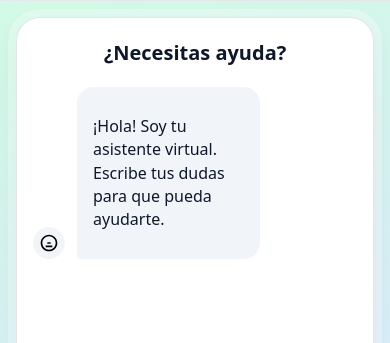
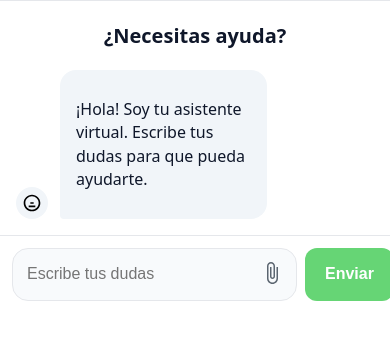
Before and after one commit to Juyens/unidonate-landing, a plain HTML site: page public/Ayuda.html in a window 390 px wide. Shown: the part 90-433 px from the top of the page. Drawn offline with Linux system fonts and the light colour scheme.

Commit message:
Cambios en Ayuda 6

```diff
--- a/public/assets/styles/Ayuda.css
+++ b/public/assets/styles/Ayuda.css
@@ -1,4 +1,3 @@
-/* ===== Reset / Vars (ESTILO UNIFICADO) ===== */
 *{ box-sizing:border-box }
 html,body{ margin:0; padding:0 }
 :root{
@@ -158,44 +157,42 @@
 
 
 /* ===== Responsive ===== */
-
-
 @media (max-width: 860px) {
   .menu-toggle{ display:inline-block; }
   header nav{ display:none; position:absolute; right:18px; top:calc(100% + 8px); z-index: 60; background: #fff; border: 1px solid var(--line); border-radius: 14px; padding: 12px; box-shadow: var(--shadow); flex-direction: column; gap: 8px; min-width: 220px; }
   header nav.open { display: flex; }
+  .help-page { padding: 24px 16px; }
+  .chat-container { height: 80vh; }
 
-  /* Ajustes para la página de ayuda en móvil */
+  footer { grid-template-columns: 1fr; grid-template-areas: "logo" "desc" "links1" "links2" "links3" "line" "copy"; }
+
   .help-page {
-    padding: 16px; /* Restauramos un padding alrededor del contenedor del chat */
-    align-items: stretch;
+    padding: 0; /* Quitamos el padding para que el chat ocupe todo */
+    align-items: stretch; /* Hacemos que el contenedor se estire */
   }
   .chat-container {
-    /* ✨ CORRECCIONES CLAVE: Restauramos los estilos del contenedor del chat en móvil ✨ */
-    height: calc(100vh - var(--header-height) - 32px - var(--footer-height)); /* Ajusta height según tu footer */
+    height: 100%; /* El contenedor del chat ocupa todo el alto del main */
     max-width: 100%;
-    border-radius: var(--radius); /* Mantener el border-radius original */
-    box-shadow: 0 0 0 8px rgba(255,255,255,0.3), var(--shadow); /* Mantener la sombra */
-    border: 1px solid rgba(0,0,0,0.1); /* Mantener el borde */
+    border-radius: 0; /* Sin bordes redondeados en móvil */
+    box-shadow: none;
+    border: none;
   }
-  .chat-container__title { font-size: 20px; }
-  .message-list { padding: 0 16px 16px; }
-  .message-form { padding: 12px; gap: 8px; }
-  #message-input { padding: 12px 14px; }
-  .send-btn { padding: 0 20px; }
+  .chat-container__title {
+    font-size: 20px;
+  }
+  .message-list {
+    padding: 0 16px 16px;
+  }
+  .message-form {
+    padding: 12px;
+    gap: 8px;
+  }
+  #message-input {
+    padding: 12px 14px;
+  }
+  .send-btn {
+    padding: 0 20px;
+  }
+  /* ✨ FIN DE LA CORRECCIÓN ✨ */
 
-  footer { grid-template-columns: 1fr; grid-template-areas: "logo" "desc" "links1" "links2" "links3" "line" "copy"; }
 }
-
-/* Variables para el cálculo de altura */
-body {
-    --header-height: 84px; /* Ajusta esto al alto real de tu header */
-    --footer-height: 280px; /* Ajusta esto al alto real de tu footer en móvil */
-}
-
-@media (min-width: 861px) {
-    body {
-        --header-height: 84px; /* Alto del header en desktop */
-        --footer-height: 190px; /* Alto del footer en desktop */
-    }
-}
```
